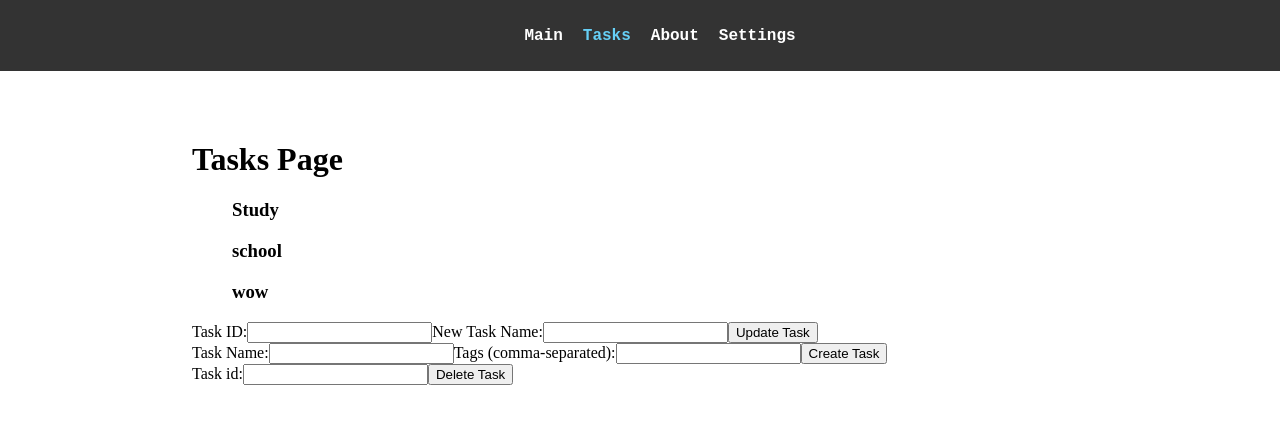
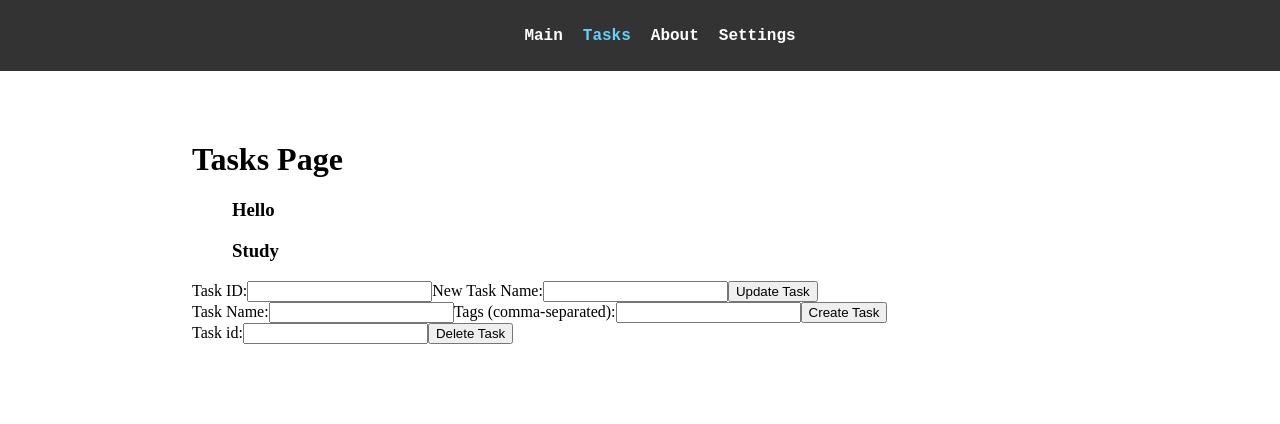
Before and after one commit to andevrrr/TypeScript_React_Tasks-Manager, a React (Vite) app in the folder final_assignment/: page /tasks in a window 1280 px wide. Shown: the top 424 px of the page. Built offline with nearby package versions, Linux system fonts and the light colour scheme; data requests are answered from the project's data file.

Commit message:
delete task works

```diff
--- a/final_assignment/db.json
+++ b/final_assignment/db.json
@@ -1,5 +1,13 @@
 {
   "tasks": [
+    {
+      "id": 1,
+      "name": "Hello",
+      "tags": [
+        "school",
+        "reading"
+      ]
+    },
     {
       "id": 2,
       "name": "Study",
@@ -7,22 +15,6 @@
         "school",
         "reading"
       ]
-    },
-    {
-      "id": 3,
-      "name": "school",
-      "tags": [
-        "health",
-        "fitness"
-      ]
-    },
-    {
-      "name": "wow",
-      "tags": [
-        "nice",
-        "cool"
-      ],
-      "id": 4
     }
   ]
 }
--- a/final_assignment/src/services/api.ts
+++ b/final_assignment/src/services/api.ts
@@ -35,10 +35,12 @@ export const createTask = async (data: any) => {
 export const deleteTask = async (taskId: number) => {
   try {
     const response = await axios.delete(`${API_BASE_URL}/tasks/${taskId}`);
-    console.log(response);
+    if (response.status !== 200) {
+      throw new Error('Failed to delete task.');
+    }
     return response;
   } catch (error) {
-    console.error('Error creating task:', error);
+    console.error('Error deleting task:', error);
     throw error;
   }
 };
--- a/final_assignment/src/views/Tasks.tsx
+++ b/final_assignment/src/views/Tasks.tsx
@@ -29,7 +29,9 @@ const Tasks: React.FC = () => {
   };
 
   const handleDeleteTask = (taskId: number) => {
-    deleteTask(taskId);
+    deleteTask(taskId).then(() => {
+      fetchTasks().then((response) => setTasks(response));
+    });
   };
 
   return (
@@ -109,14 +111,13 @@ const Tasks: React.FC = () => {
       >
         <label>
           Task id:
-          <input type="text" name="taskId" />
+          <input type="number" name="DeleteTaskId" />
         </label>
         <button
           onClick={() =>
             handleDeleteTask(
               parseInt(
-                (document.querySelector('[name="taskId"]') as HTMLInputElement)
-                  .value
+                (document.querySelector('[name="DeleteTaskId"]') as HTMLInputElement).value
               )
             )
           }
```
